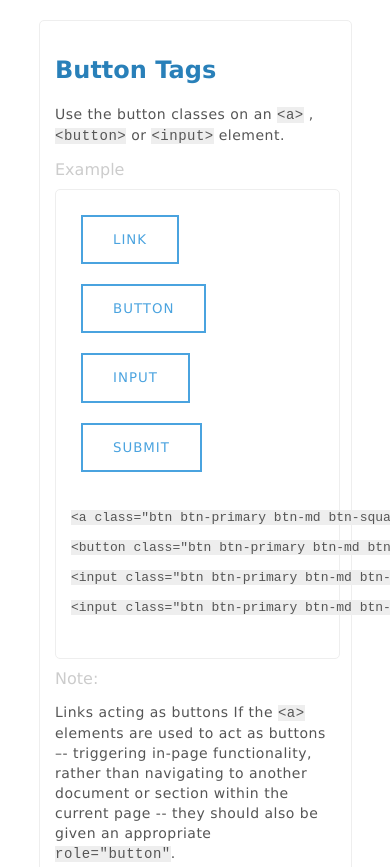
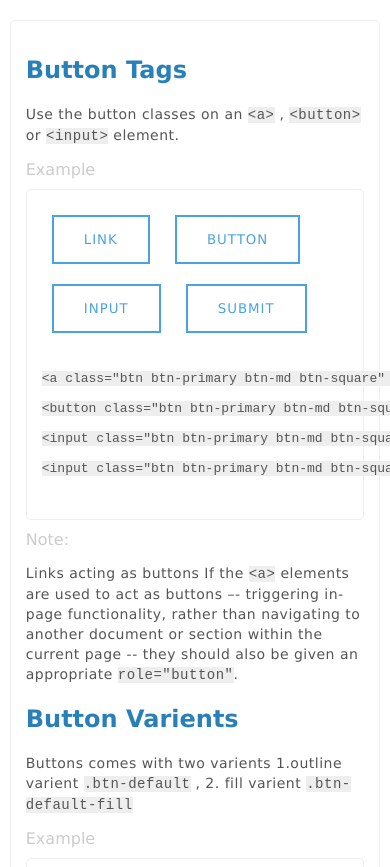
Before and after one commit to SuryaKavutarapu/button.css, a plain HTML site: page index.html in a window 390 px wide. Shown: the top 867 px of the page. Drawn offline with Linux system fonts and the light colour scheme.

Commit message:
demo added

```diff
--- a/sass/demo.scss
+++ b/sass/demo.scss
@@ -40,3 +40,10 @@ p{
 span{
   color:#ccc;
 }
+
+
+@media screen and (max-width:720px){
+  .container{
+    width:95vw;
+  }
+}
```
Also changed, not shown: css/demo.css, 1 other file.
